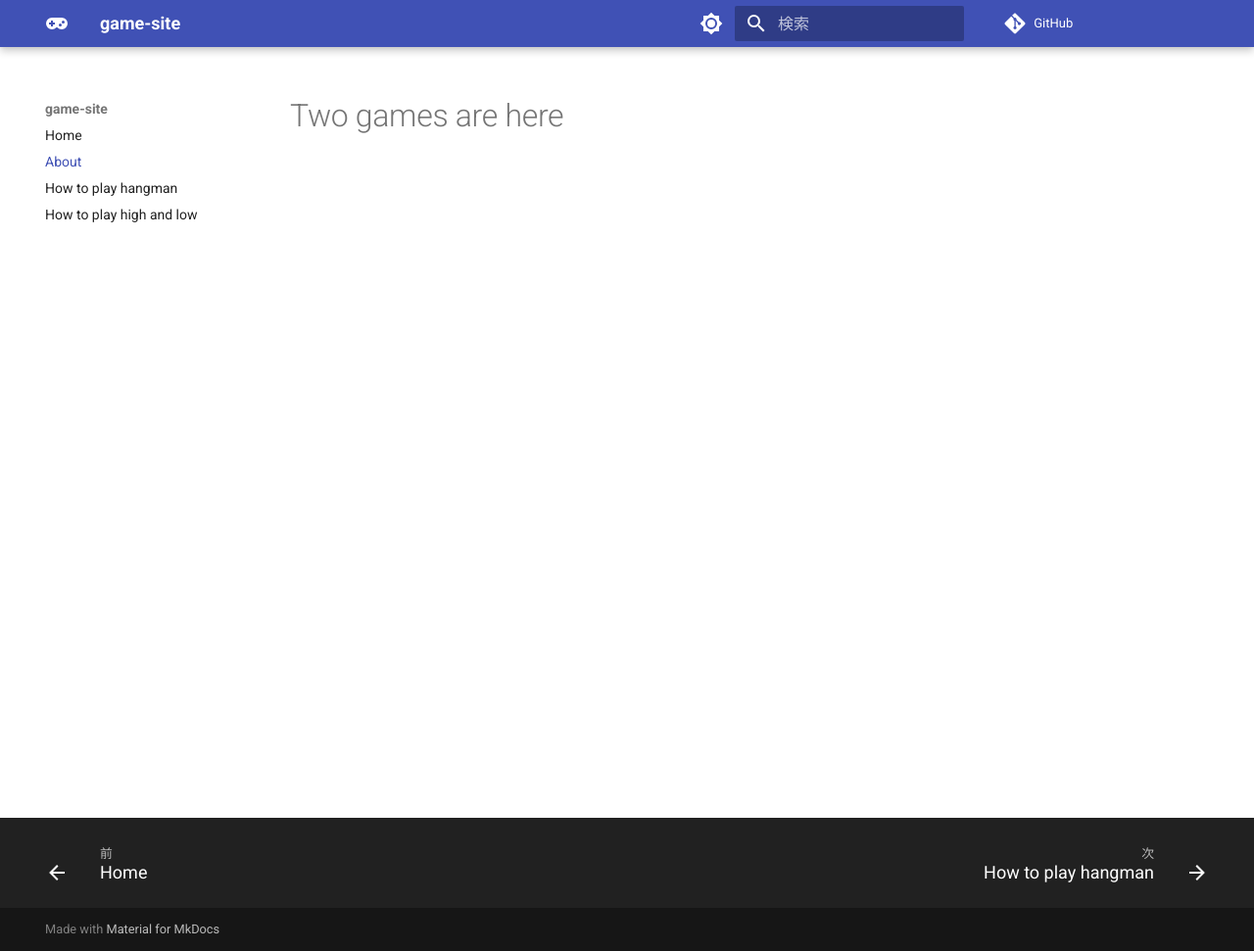
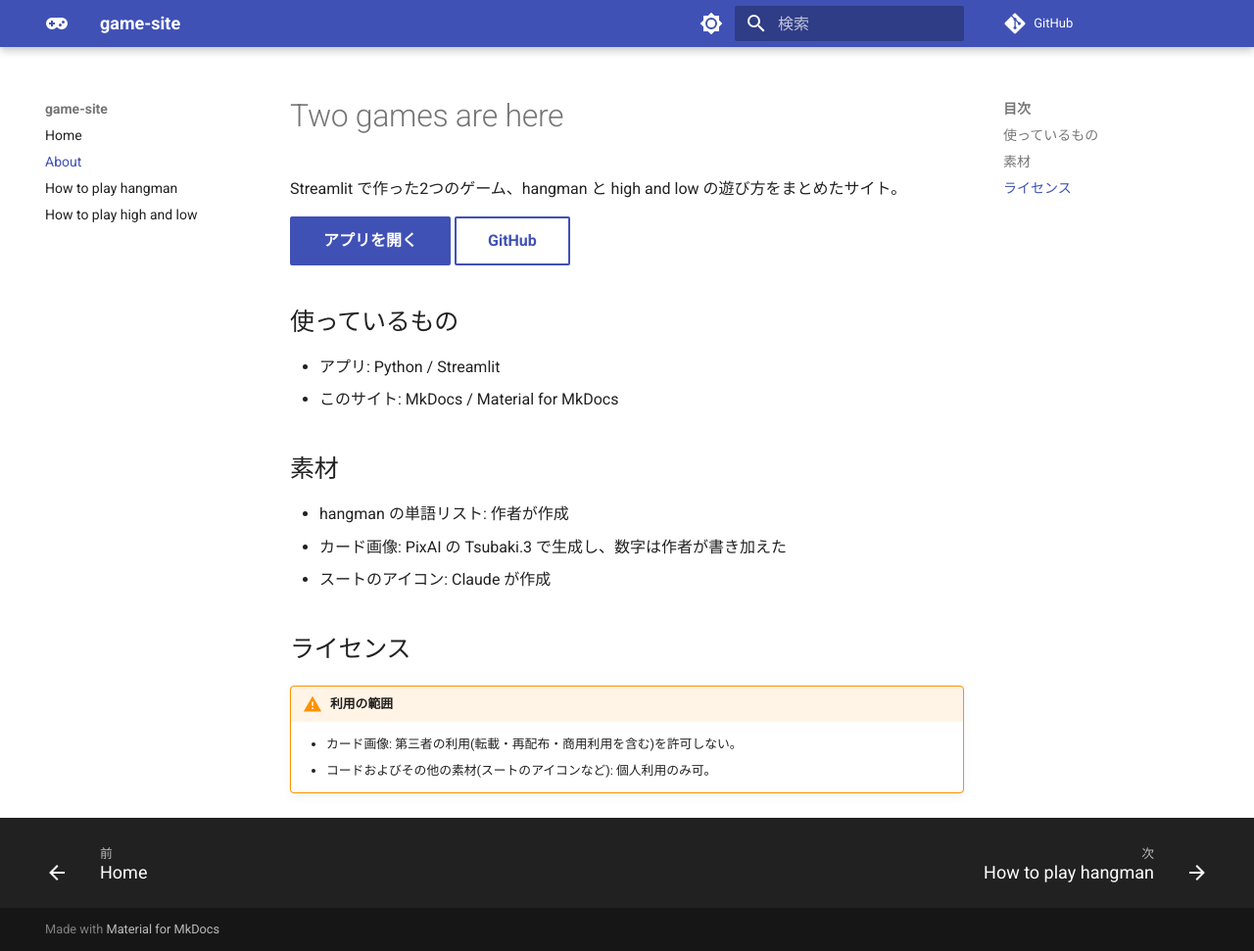
Before and after one commit to anecdotecode/streamlit-practice, an MkDocs documentation site: the page built from docs/about.md, in a window 1280 px wide and 971 px high. Shown: the whole window at 98% size. Built offline with MkDocs 1.6.1 and Material for MkDocs 9.7.7, drawn with Linux system fonts in a browser that asks for light colours; comment, search, counter and statistics services are not loaded; the version menu is left out.

Commit message:
about reveise

```diff
--- a/docs/about.md
+++ b/docs/about.md
@@ -1 +1,24 @@
 # Two games are here
+
+Streamlit で作った2つのゲーム、hangman と high and low の遊び方をまとめたサイト。
+
+[アプリを開く](https://app-practice-8da4fnwuy2hjuejq3dbnwm.streamlit.app/){ .md-button .md-button--primary }
+[GitHub](https://github.com/anecdotecode/streamlit-practice){ .md-button }
+
+## 使っているもの
+
+- アプリ: Python / Streamlit
+- このサイト: MkDocs / Material for MkDocs
+
+## 素材
+
+- hangman の単語リスト: 作者が作成
+- カード画像: PixAI の Tsubaki.3 で生成し、数字は作者が書き加えた
+- スートのアイコン: Claude が作成
+
+## ライセンス
+
+!!! warning "利用の範囲"
+
+    - カード画像: 第三者の利用(転載・再配布・商用利用を含む)を許可しない。
+    - コードおよびその他の素材(スートのアイコンなど): 個人利用のみ可。
```
